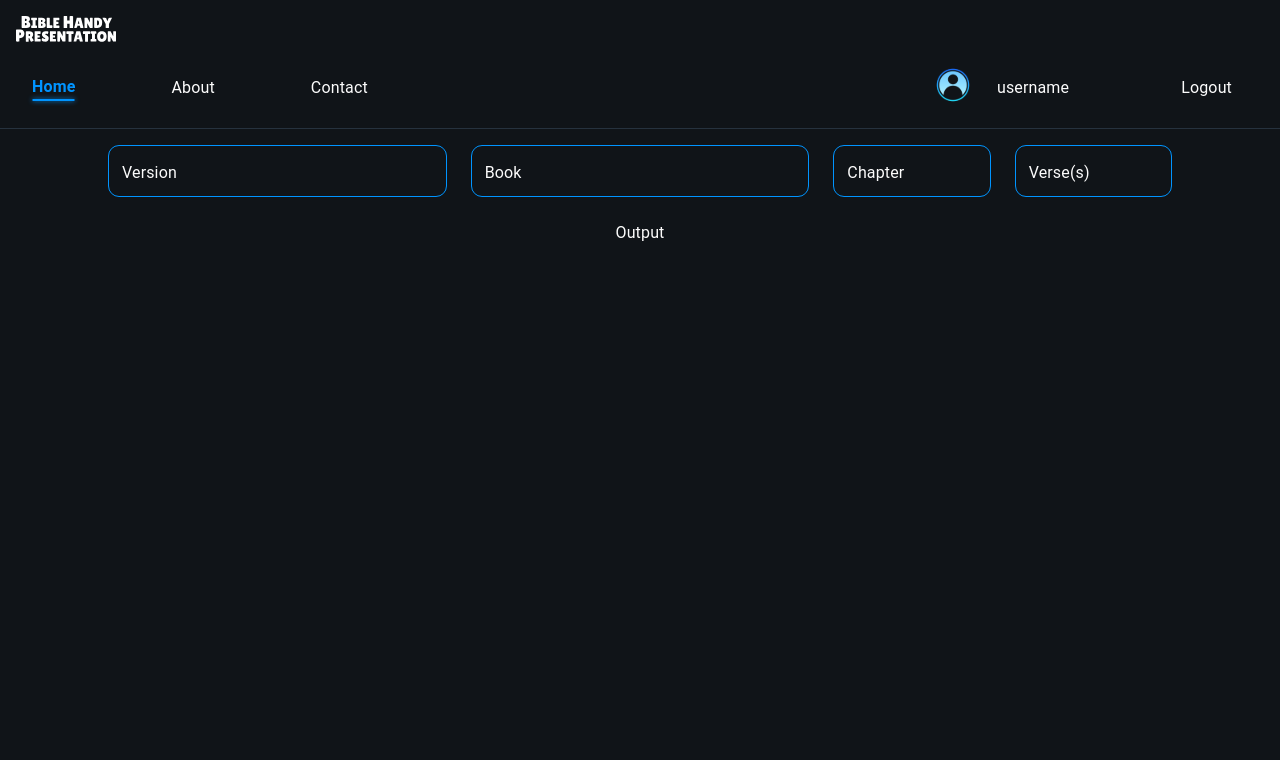
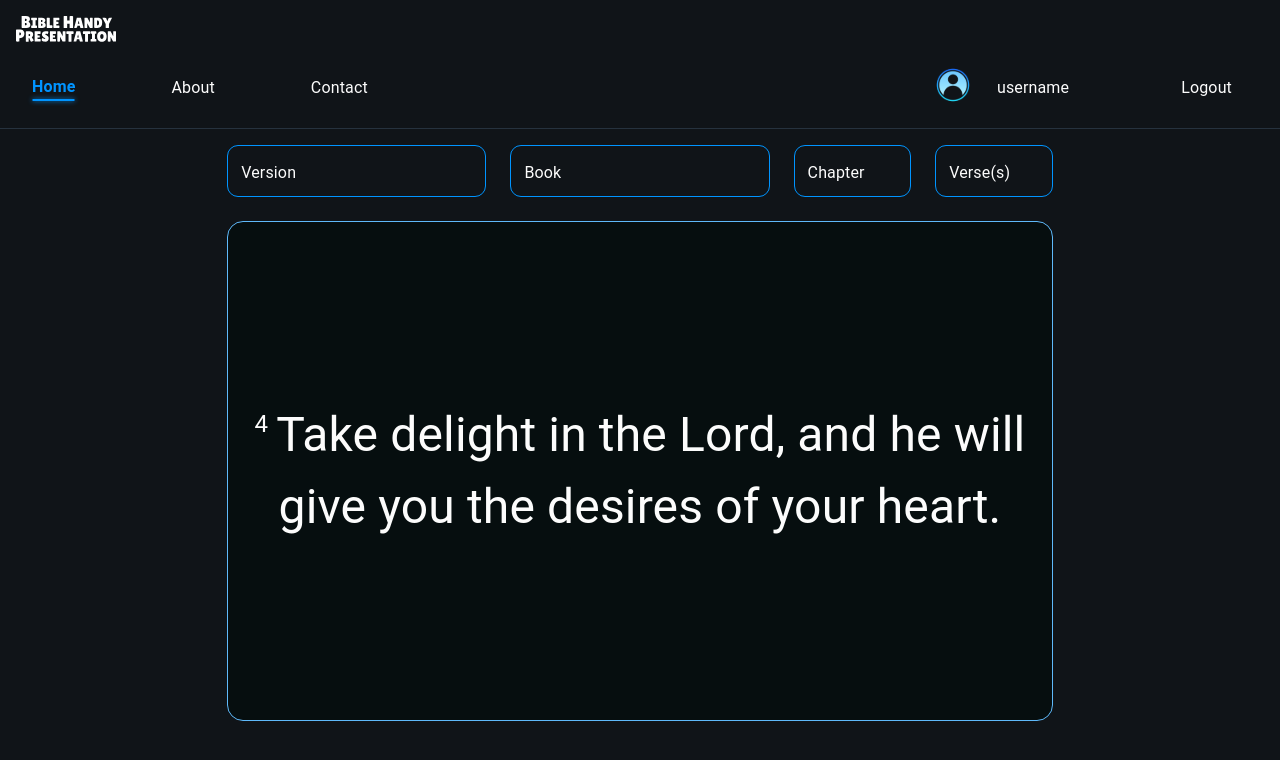
Before and after one commit to benporio/bible-handy-presentation, a React (Create React App) app in the folder client/: page / in a window 1280 px wide. Shown: the top 760 px of the page. Built offline with nearby package versions, Linux system fonts and the light colour scheme.

Commit message:
fixed layout issue and added text placeholder for passage

```diff
--- a/client/src/pages/Home/Home.tsx
+++ b/client/src/pages/Home/Home.tsx
@@ -47,10 +47,10 @@ export const Home: React.FC<HomeProps> = () => {
                     </Grid>
                 </Grid>
             </Grid>
-            <Grid item>
-                <Container>
-                    <Grid container spacing={3} padding={2} justifyContent={'center'} alignItems={'center'} direction={'column'}>
-                        <Grid item>
+            <Grid item padding={2}>
+                <Container style={{ width: '70%' }}>
+                    <Grid container rowGap={3} justifyContent={'center'} alignItems={'center'} direction={'row'}>
+                        <Grid item xs={12} style={{  width: '100%' }}>
                             <Grid container columnSpacing={3} alignItems={'center'}>
                                 <Grid item xs={4}>
                                     <TextField
@@ -102,8 +102,16 @@ export const Home: React.FC<HomeProps> = () => {
                                 </Grid>
                             </Grid>
                         </Grid>
-                        <Grid item>
-                            Output
+                        <Grid item xs={12} padding={3} className='primary' style={{ height: '500px', width: '100%' }}>
+                            <Grid container alignItems={'center'} justifyContent={'center'} style={{ height: '100%', width: '100%' }}>
+                                <Grid item className='tc'>
+                                    <sup className='f3 mr2' style={{ verticalAlign: 'super' }}>4</sup><span className='f1'>
+                                        Take delight in the Lord,
+                                        and he will give you
+                                        the desires of your heart.
+                                    </span>
+                                </Grid>
+                            </Grid>
                         </Grid>
                     </Grid>
                 </Container>
--- a/client/src/themes/commonTheme.ts
+++ b/client/src/themes/commonTheme.ts
@@ -25,11 +25,11 @@ export const commonTheme = createTheme({
     palette: PALETTE,
     components: {
         MuiGrid: {
-            styleOverrides: {
-                root: {
-                    backgroundColor: PALETTE.background.default,
-                },
-            },
+            // styleOverrides: {
+            //     root: {
+            //         backgroundColor: PALETTE.background.default,
+            //     },
+            // },
             variants: [
                 {
                     props: { className: 'primary' },
```
